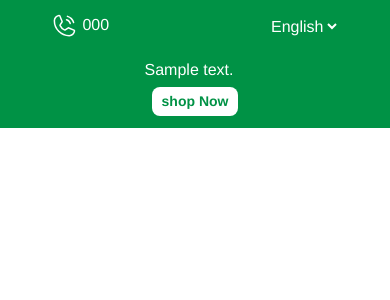
After one commit to Yehiakobeyssy/fionBeauty, a PHP site: page /work/ in a window 390 px wide. The commit adds this page. Shown: the top 300 px of the page. Run offline with PHP 8.4, Linux system fonts and the light colour scheme; tables that the repository leaves empty or names only in its code hold one stand-in row (values such as "Sample post"); some libraries are stand-ins or nearby versions.

Commit message:
Finish header Company info

```diff
--- a/common/head.php
+++ b/common/head.php
@@ -4,11 +4,12 @@
     <meta charset="UTF-8">
     <meta http-equiv="X-UA-Compatible" content="IE=edge">
     <meta name="viewport" content="width=device-width, initial-scale=1.0">
-    <title>Kawnex</title>
+    <title>Fion Beauty</title>
     <link rel="shortcut icon" href="../images/logo.png" type="image/x-icon">
     <link href="../common/css/bootstrap.min.css" rel="stylesheet">
     <link rel="stylesheet" href="../common/fcss/all.min.css">
     <link rel="stylesheet" href="../common/fcss/fontawesome.min.css">
+    <link rel="stylesheet" href="../common/root.css">
     <script>
         if ( window.history.replaceState ) {
             window.history.replaceState( null, null, window.location.href );
--- /dev/null
+++ b/common/root.css
@@ -0,0 +1,218 @@
+/* root.css
+    Variables and basic global styles for the site
+    Palette: #009245 (green), #FFFFFF (white), #2E2E2E (dark gray), #F8F8F8 (light gray)
+*/
+
+/* ============================
+    CSS Variables (theme tokens)
+   ============================ */
+:root{
+  /* Primary brand */
+    --color-primary: #009245;        /* أخضر الشعار */
+    --color-primary-variant: #00B25C;/* hover / accent */
+    --color-white: #FFFFFF;
+
+  /* Neutrals */
+    --color-dark: #2E2E2E;           /* نص رئيسي بديل للأسود */
+    --color-muted: #6B6B6B;
+    --color-bg: #F8F8F8;             /* خلفية خفيفة */
+    --color-card: #FFFFFF;           /* خلفية البطاقات */
+
+  /* Semantic */
+    --color-success: #28A745;
+    --color-danger: #D64545;
+
+  /* Elevation / shadows */
+    --shadow-sm: 0 1px 2px rgba(0,0,0,0.04);
+    --shadow-md: 0 6px 20px rgba(0,0,0,0.08);
+
+  /* Spacing scale */
+    --space-1: 4px;
+    --space-2: 8px;
+    --space-3: 12px;
+    --space-4: 16px;
+    --space-5: 24px;
+
+  /* Typography */
+    --font-sans: "Helvetica Neue", Arial, sans-serif;
+    --font-mono: "Courier New", monospace;
+    --text-base-size: 16px;
+    --text-line-height: 1.5;
+    --radius: 8px;
+}
+
+/* ============================
+    Global reset / base
+   ============================ */
+* {
+    box-sizing: border-box;
+    margin: 0;
+    padding: 0;
+}
+html,body {
+    height: 100%;
+    margin: 0;
+    padding: 0;
+    font-family: var(--font-sans);
+    font-size: var(--text-base-size);
+    line-height: var(--text-line-height);
+    color: var(--color-dark);
+    background-color: var(--color-white); /* default page bg (you can change to --color-bg if prefer) */
+    -webkit-font-smoothing:antialiased;
+    -moz-osx-font-smoothing:grayscale;
+}
+
+/* Use light site background by default; content containers can use white cards */
+.app-wrapper {
+    min-height: 100%;
+    background-color: var(--color-bg);
+}
+
+/* ============================
+    Header
+   ============================ */
+.site-header {
+    background-color: var(--color-primary);
+    color: var(--color-white);
+    padding: calc(var(--space-4)) calc(var(--space-4) * 1.5);
+    display: flex;
+    align-items: center;
+    justify-content: space-between;
+    box-shadow: var(--shadow-sm);
+    position: relative;
+    z-index: 10;
+}
+
+.site-header a,
+.site-header .logo {
+    color: var(--color-white);
+    text-decoration: none;
+}
+
+/* Header small text / helper */
+.site-header .muted {
+    color: rgba(255,255,255,0.85);
+    font-size: 0.95rem;
+}
+
+/* ============================
+   Footer
+   ============================ */
+.site-footer {
+    background-color: var(--color-dark);
+    color: var(--color-white);
+    padding: calc(var(--space-4));
+    font-size: 0.95rem;
+    border-top: 1px solid rgba(255,255,255,0.04);
+}
+
+/* Footer links */
+.site-footer a { color: rgba(255,255,255,0.9); text-decoration: none; }
+.site-footer a:hover { text-decoration: underline; color: var(--color-white); }
+
+/* ============================
+    Typography helpers
+   ============================ */
+.h1 { font-size: 2rem; margin: 0 0 var(--space-3); color: var(--color-dark); }
+.h2 { font-size: 1.5rem; margin: 0 0 var(--space-3); color: var(--color-dark); }
+.p { margin: 0 0 var(--space-3); color: var(--color-muted); }
+
+/* Links in content */
+a { color: var(--color-primary); text-decoration: none; }
+a:hover, a:focus { color: var(--color-primary-variant); text-decoration: underline; }
+
+/* ============================
+    Buttons
+   ============================ */
+.btn {
+    display: inline-block;
+    padding: calc(var(--space-2)) calc(var(--space-4));
+    border-radius: calc(var(--radius) / 1.25);
+    cursor: pointer;
+    font-weight: 600;
+    text-align: center;
+    border: none;
+    transition: transform .08s ease, box-shadow .12s ease, background-color .12s ease;
+}
+
+/* Primary button */
+.btn-primary {
+    background-color: var(--color-primary);
+    color: var(--color-white);
+    box-shadow: var(--shadow-sm);
+}
+.btn-primary:hover,
+.btn-primary:focus {
+    background-color: var(--color-primary-variant);
+    transform: translateY(-1px);
+    box-shadow: var(--shadow-md);
+}
+
+/* Ghost / outline */
+.btn-ghost {
+    background: transparent;
+    color: var(--color-primary);
+    border: 1px solid rgba(0,0,0,0.06);
+}
+.btn-ghost:hover { background: rgba(0,0,0,0.03); }
+
+/* Disabled */
+.btn[disabled],
+.btn.disabled {
+    opacity: 0.55;
+    cursor: not-allowed;
+    transform: none;
+}
+
+/* ============================
+   Cards / containers
+   ============================ */
+.card {
+    background: var(--color-card);
+    border-radius: var(--radius);
+    padding: var(--space-4);
+    box-shadow: var(--shadow-sm);
+}
+
+/* ============================
+   Form elements
+   ============================ */
+.input, input[type="text"], input[type="email"], textarea, select {
+    width: 100%;
+    padding: calc(var(--space-2) + 4px);
+    border-radius: 6px;
+    border: 1px solid #E6E6E6;
+    background: var(--color-card);
+    color: var(--color-dark);
+    font-size: 1rem;
+    outline: none;
+    transition: box-shadow .08s ease, border-color .08s ease;
+}
+.input:focus, input:focus, textarea:focus {
+    border-color: var(--color-primary);
+    box-shadow: 0 0 0 4px rgba(0,146,69,0.07);
+}
+
+/* ============================
+   Utilities
+   ============================ */
+.text-center { text-align: center; }
+.mt-1 { margin-top: var(--space-1); }
+.mt-2 { margin-top: var(--space-2); }
+.mt-3 { margin-top: var(--space-3); }
+.mb-1 { margin-bottom: var(--space-1); }
+.mb-2 { margin-bottom: var(--space-2); }
+.mb-3 { margin-bottom: var(--space-3); }
+
+/* Small responsive tweaks */
+@media (max-width: 768px){
+    .site-header { padding: var(--space-3); }
+    .h1 { font-size: 1.5rem; }
+}
+
+/* ============================
+   Accessibility notes
+   - Ensure sufficient contrast for text on green backgrounds (we used white text).
+   - Use :focus outlines for keyboard navigation if you remove default ones.
+   ============================ */
+:focus { outline: 3px solid rgba(0,146,69,0.12); outline-offset: 2px; }
--- /dev/null
+++ b/include/header.php
@@ -0,0 +1,151 @@
+<?php
+    include 'settings/connect.php';
+
+?>
+<style>
+    header {
+        background-color: var(--color-primary);
+        padding: 12px 35px;
+        display: flex;
+        justify-content: space-between;
+        align-items: center;
+    }
+
+    header a {
+        color: var(--color-white);
+        text-decoration: none;
+        font-weight: 500;
+    }
+
+    .phoneinfo {
+        display: flex;
+        align-items: center;
+        gap: 8px;
+    }
+
+    .shoptitle {
+        color: var(--color-white);
+        font-size: 16px;
+    }
+    .shoptitle label {
+        margin-right: 12px;
+    }
+    .shoptitle a {
+        background: var(--color-white);
+        color: var(--color-primary);
+        padding: 4px 10px;
+        border-radius: var(--radius);
+        font-size: 14px;
+        transition: all 0.2s ease;
+    }
+    .shoptitle a:hover {
+        background: var(--color-primary-variant);
+        color: var(--color-white);
+    }
+
+    .langugeuse select, .small select {
+        background: none;
+        border: none;
+        color: var(--color-white);
+        padding: 0;
+        font-size: 16px;
+        width: 100%;
+        cursor: pointer;
+    }
+
+    .langugeuse select::-ms-expand {
+        display: none; /* إخفاء السهم في إنترنت إكسبلورر */
+    }
+
+    .langugeuse select option,
+    .small select option {
+        background: var(--color-primary);
+        color: var(--color-white);
+    }
+
+    .langugeuse select option:hover {
+        background: var(--color-primary-variant);
+        color: var(--color-white);
+    }
+    .small{
+        display: none;
+    }
+
+/* للشاشات الصغيرة */
+/* للشاشات الصغيرة */
+@media (max-width: 768px) {
+    header {
+        flex-direction: column;
+        align-items: center;
+        text-align: center;
+    }
+    .big{
+        display: none;
+    }
+    .small{
+        display: flex;
+    }
+
+    .phoneinfo {
+        width: 100%;
+        justify-content: space-between;
+        padding: 0 15px; /* optional, for some side spacing */
+        margin-bottom: 8px;
+
+    }
+    .shoptitle {
+        margin-top: 10px;
+    }
+}
+
+/* للشاشات الصغيرة جداً (≤ 480px) */
+@media (max-width: 480px) {
+    .shoptitle {
+        display: flex;
+        flex-direction: column;
+        align-items: center;
+    }
+
+    .shoptitle a {
+        margin-top: 5px;
+    }
+}
+
+
+</style>
+<?php
+    $sql= $con->prepare('SELECT companyPhone,noteHeader FROM tblsetting WHERE seetingID = 1');
+    $sql->execute();
+    $headerinfo=$sql->fetch();
+    $companyPhone = $headerinfo['companyPhone'];
+    $noteHeader = $headerinfo['noteHeader'];
+?>
+<header>
+    <div class="phoneinfo">
+        <div class="shopphone">
+            <svg xmlns="http://www.w3.org/2000/svg" width="28" height="28" viewBox="0 0 28 28" fill="none">
+                <path d="M17.436 4.375C18.9194 4.77396 20.2719 5.55567 21.3581 6.64184C22.4442 7.72801 23.226 9.08051 23.6249 10.5639" stroke="white" stroke-width="1.5" stroke-linecap="round" stroke-linejoin="round"/>
+                <path d="M16.5305 7.7569C17.4203 7.99628 18.2317 8.46524 18.8832 9.11681C19.5348 9.76838 20.0038 10.5797 20.2431 11.4695" stroke="white" stroke-width="1.5" stroke-linecap="round" stroke-linejoin="round"/>
+                <path d="M10.115 13.6518C11.0224 15.5074 12.5263 17.0049 14.3859 17.9043C14.522 17.9688 14.6727 17.9966 14.8229 17.9851C14.9731 17.9736 15.1178 17.9231 15.2425 17.8386L17.9812 16.0134C18.1022 15.9326 18.2414 15.8833 18.3862 15.8698C18.5311 15.8564 18.677 15.8793 18.8107 15.9364L23.9339 18.1326C24.1079 18.2066 24.2532 18.335 24.3479 18.4987C24.4426 18.6623 24.4815 18.8523 24.4589 19.04C24.2967 20.307 23.6784 21.4714 22.7196 22.3154C21.7608 23.1593 20.5273 23.6249 19.25 23.625C15.3049 23.625 11.5214 22.0578 8.73179 19.2682C5.94218 16.4786 4.375 12.6951 4.375 8.75001C4.37512 7.4728 4.84074 6.23942 5.68471 5.28079C6.52867 4.32215 7.6931 3.70398 8.96 3.54201C9.14771 3.51938 9.33769 3.55833 9.50134 3.65302C9.66499 3.74771 9.79345 3.893 9.86738 4.06701L12.0654 9.19451C12.1219 9.327 12.1449 9.47139 12.1322 9.61487C12.1195 9.75835 12.0716 9.89648 11.9928 10.017L10.1728 12.7978C10.0901 12.923 10.0414 13.0675 10.0313 13.2171C10.0212 13.3668 10.05 13.5166 10.115 13.6518V13.6518Z" stroke="white" stroke-width="1.5" stroke-linecap="round" stroke-linejoin="round"/>
+            </svg>
+            <a href="tel:+<?php echo $companyPhone ?>"><?php echo $companyPhone ?> </a>
+        </div>
+
+        <div class="langugeuses small">
+            <select name="" id="">
+                <option value="">English</option>
+                <option  value="">Arabic</option>
+            </select>
+        </div>
+    </div>
+    <div class="shoptitle">
+        <label for=""><?php echo $noteHeader ?></label>
+        <a href=""><strong>shop Now</strong></a>
+    </div>
+    <div class="langugeuse big" >
+        <select name="" id="">
+            <option value="">English</option>
+            <option  value="">Arabic</option>
+        </select>
+    </div>
+</header>
--- /dev/null
+++ b/index.php
@@ -0,0 +1,18 @@
+<?php
+    include 'settings/connect.php';
+    include 'common/function.php';
+    include 'common/head.php';
+?>
+    <link rel="shortcut icon" href="images/logo.png" type="image/x-icon">
+    <link href="common/css/bootstrap.min.css" rel="stylesheet">
+    <link rel="stylesheet" href="common/fcss/all.min.css">
+    <link rel="stylesheet" href="common/fcss/fontawesome.min.css">
+    <link rel="stylesheet" href="common/root.css">
+    <link rel="stylesheet" href="css/index.css">
+</head>
+<body>
+    <?php include 'include/header.php'?>
+
+    <?php include 'common/jslinks.php'?>
+    <script src="js/index.js"></script>
+</body>
```
Also changed, not shown: css/index.css (added), images/logo.png (added), images/logo_white.png (added), js/index.js (added).
